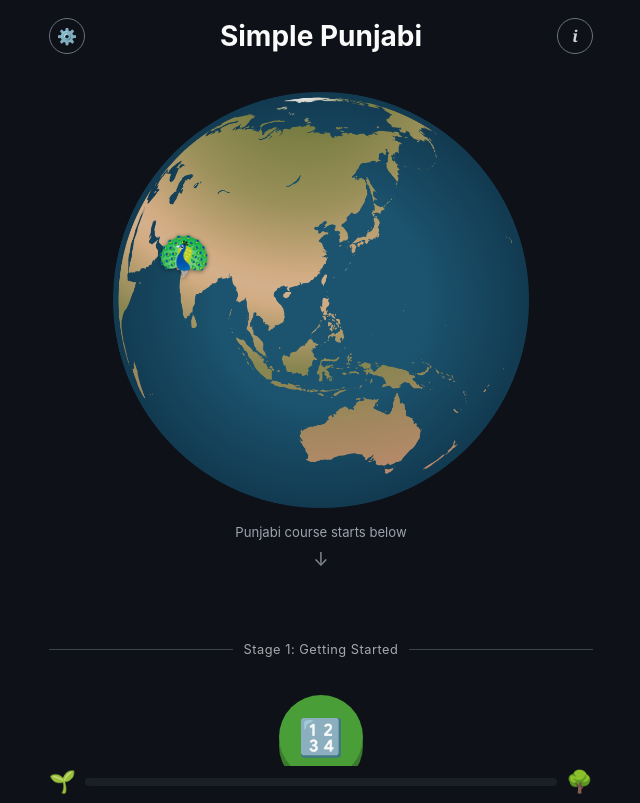
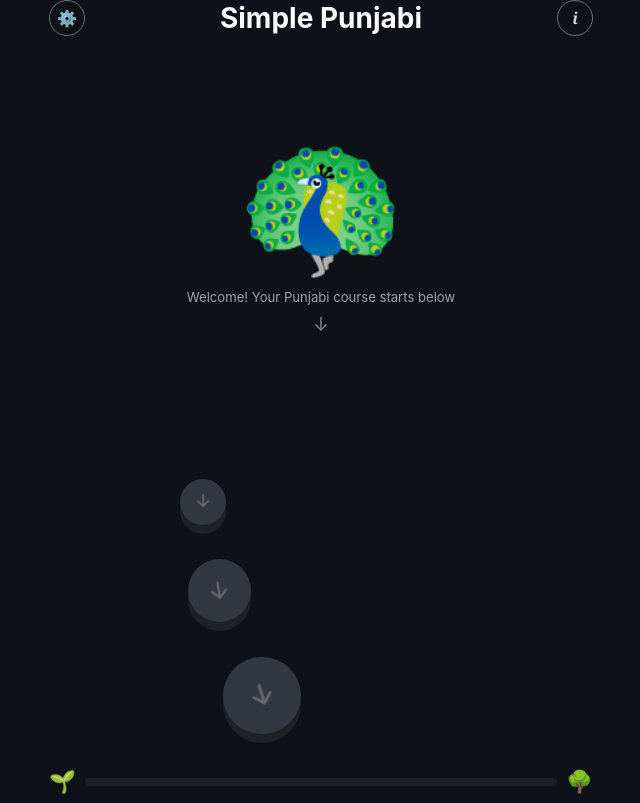
Before and after one commit to sachinchopra35/Quizlet-App, a website built with Vite: page mobile/index.html in a window 1280 px wide. Shown: the top 803 px of the page, without its empty margins (319-959 px from the left). Built offline with nearby package versions, Linux system fonts and the light colour scheme; files whose address does not match are found by name.

Commit message:
Nice peacock welcome view

```diff
--- a/mobile/src/mapView.ts
+++ b/mobile/src/mapView.ts
@@ -172,8 +172,35 @@ function stageDividerHtml(stageNum: number): string {
   `;
 }
 
+const STEPPING_ARROW_DEG: Record<"sm" | "md" | "lg", number> = {
+  sm: 90,
+  md: 80,
+  lg: 72.5,
+};
+
+function steppingArrowHtml(size: "sm" | "md" | "lg"): string {
+  const deg = STEPPING_ARROW_DEG[size];
+  return `<svg class="stepping-arrow" style="--arrow-rotate: ${deg}deg" viewBox="0 0 24 24" aria-hidden="true"><path d="M5 12h11M12 6l6 6-6 6" fill="none" stroke="currentColor" stroke-width="2" stroke-linecap="round" stroke-linejoin="round"/></svg>`;
+}
+
+function steppingStonesHtml(): string {
+  const stones: { index: number; size: "sm" | "md" | "lg" }[] = [
+    { index: -3, size: "sm" },
+    { index: -2, size: "md" },
+    { index: -1, size: "lg" },
+  ];
+  return stones
+    .map(
+      ({ index, size }) => `
+    <div class="level-slot stepping-slot" style="transform: translateX(${levelOffset(index)}px)">
+      <span class="level-node stepping-stone stepping-stone-${size}" aria-hidden="true">${steppingArrowHtml(size)}</span>
+    </div>`,
+    )
+    .join("");
+}
+
 function levelsHtml(csvNames: string[], levelMedals: Record<string, Medal>): string {
-  const parts: string[] = [];
+  const parts: string[] = [steppingStonesHtml()];
   for (let i = 0; i < csvNames.length; i++) {
     if (i % 10 === 0) parts.push(stageDividerHtml(stageNumber(i)));
     parts.push(nodeHtml(csvNames[i]!, i, levelMedals[csvNames[i]!], false, csvNames, levelMedals));
@@ -472,20 +499,12 @@ export function mapHtml(vm: MapViewModel): string {
         <button type="button" class="info-button" id="map-info" aria-label="About this app">i</button>
       </div>
     </header>
-    <section class="globe-hero" aria-label="Explore the globe">
+    <section class="globe-hero" aria-label="Welcome">
       <div class="globe-stage">
-        <img
-          class="globe-image"
-          src="./globe.png"
-          alt="Earth globe showing Asia and Australia"
-          width="2000"
-          height="2000"
-          decoding="async"
-        />
-        <span class="globe-peacock" role="img" aria-label="Peacock on Punjab, India">🦚</span>
+        <span class="hero-peacock" role="img" aria-label="Peacock">🦚</span>
       </div>
       <div class="globe-scroll-cue">
-        <span>Punjabi course starts below</span>
+        <span>Welcome! Your Punjabi course starts below</span>
         <span class="globe-arrow" aria-hidden="true">&#8595;</span>
       </div>
     </section>
@@ -554,7 +573,7 @@ function bindExpanderAnimations(root: HTMLElement): void {
 }
 
 export function bindMapEvents(root: HTMLElement, handlers: MapHandlers): void {
-  root.querySelectorAll<HTMLElement>(".level-node").forEach((node) => {
+  root.querySelectorAll<HTMLButtonElement>("button.level-node").forEach((node) => {
     const locked = node.classList.contains("is-locked");
     if (!locked) bindPressFeedback(node, handlers.onButtonPress);
     node.addEventListener("click", () => {
--- a/mobile/src/styles.css
+++ b/mobile/src/styles.css
@@ -5,6 +5,7 @@
   --node-size: 5.25rem;
   --landmark-size: 6.5rem;
   --landmark-gap: 9rem;
+  --hero-peacock-size: calc(var(--landmark-size) * 1.3);
   --trophy-offset: calc(
     (var(--landmark-gap) + var(--landmark-size) / 2 - var(--node-size) / 2) / 2 -
       var(--node-size) / 2
@@ -51,6 +52,10 @@ body {
 
 #app:has(.quiz-screen) {
   padding-bottom: 2rem;
+}
+
+#app:has(.map-header) {
+  padding-top: 0;
 }
 
 h1 {
@@ -317,36 +322,20 @@ button.primary {
   flex-direction: column;
   align-items: center;
   gap: 1rem;
-  margin: 0 0 1.75rem;
-  padding: 2rem 0 2.25rem;
+  margin: 0 0 2rem;
+  padding: 6rem 0 6.5rem;
 }
 
 .globe-stage {
-  position: relative;
-  width: min(88vw, 26rem);
-  height: min(88vw, 26rem);
-  margin: 0 auto;
   display: flex;
   align-items: center;
   justify-content: center;
 }
 
-.globe-image {
+.hero-peacock {
   display: block;
-  width: 100%;
-  height: 100%;
-  object-fit: contain;
-}
-
-.globe-peacock {
-  position: absolute;
-  left: 17%;
-  top: 39%;
-  font-size: min(10vw, 2.75rem);
+  font-size: var(--hero-peacock-size);
   line-height: 1;
-  transform: translate(-50%, -50%);
-  filter: drop-shadow(0 1px 2px rgba(0, 0, 0, 0.45));
-  pointer-events: none;
 }
 
 .globe-scroll-cue {
@@ -380,7 +369,7 @@ button.primary {
 }
 
 .map-header {
-  padding: 0.15rem 0 0.35rem;
+  padding: 0 0 0.35rem;
 }
 
 .map-header-row {
@@ -708,6 +697,11 @@ button.primary {
   margin: 1.25rem 0;
 }
 
+.stepping-stone {
+  pointer-events: none;
+  cursor: default;
+}
+
 .level-node {
   --node-face: #4aa3f0;
   --node-shade: #2b73b3;
@@ -728,6 +722,37 @@ button.primary {
   transition:
     transform 0.06s ease-out,
     box-shadow 0.06s ease-out;
+}
+
+.level-node.stepping-stone {
+  --node-face: #333840;
+  --node-shade: #1e2126;
+  position: relative;
+}
+
+.stepping-arrow {
+  position: absolute;
+  width: 44%;
+  height: 44%;
+  color: rgba(255, 255, 255, 0.26);
+  transform: rotate(var(--arrow-rotate, 90deg));
+  filter: drop-shadow(0 0.5px 0 rgba(0, 0, 0, 0.45));
+  pointer-events: none;
+}
+
+.level-node.stepping-stone-sm {
+  width: calc(var(--node-size) * 0.55);
+  height: calc(var(--node-size) * 0.55);
+}
+
+.level-node.stepping-stone-md {
+  width: calc(var(--node-size) * 0.75);
+  height: calc(var(--node-size) * 0.75);
+}
+
+.level-node.stepping-stone-lg {
+  width: calc(var(--node-size) * 0.92);
+  height: calc(var(--node-size) * 0.92);
 }
 
 .level-node.is-pressed {
```
Also changed, not shown: mobile/public/globe.png (deleted).
